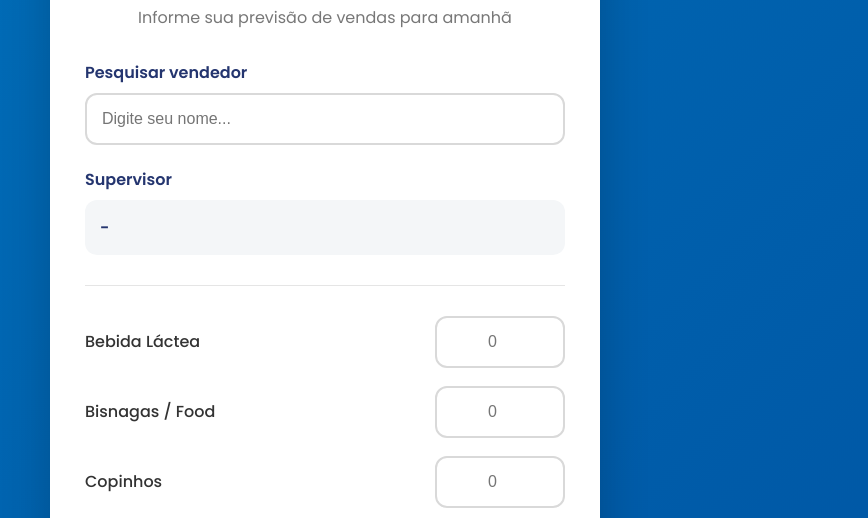
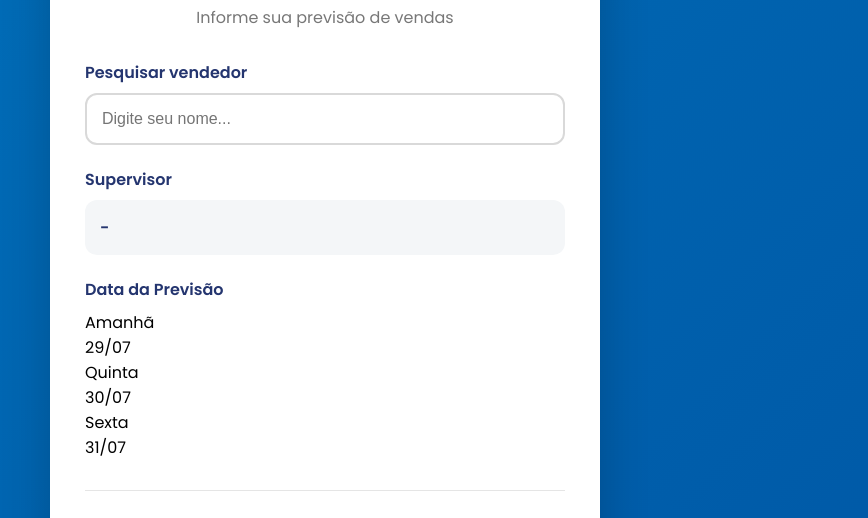
Before and after one commit to luansantosdev/previsao-vendas, a plain HTML site: page index.html in a window 1280 px wide. Shown: the part 256-774 px from the top of the page, without its empty margins (315-1183 px from the left). Drawn offline with Linux system fonts and the light colour scheme.

Commit message:
Update index.html

```diff
--- a/index.html
+++ b/index.html
@@ -30,7 +30,7 @@
         <h1>Previsão de Vendas</h1>
 
         <p class="subtitulo">
-            Informe sua previsão de vendas para amanhã
+            Informe sua previsão de vendas
         </p>
 
         <div class="grupo">
@@ -54,6 +54,14 @@
             <div class="supervisor" id="supervisor">
                 -
             </div>
+
+        </div>
+
+        <div class="grupo">
+
+            <label>Data da Previsão</label>
+
+            <div id="datasPrevisao" class="datas-previsao"></div>
 
         </div>
 
@@ -127,11 +135,7 @@
 
             <span>Total Previsto</span>
 
-            <h2 id="totalKg">
-
-                0 KG
-
-            </h2>
+            <h2 id="totalKg">0 KG</h2>
 
         </div>
 
```
